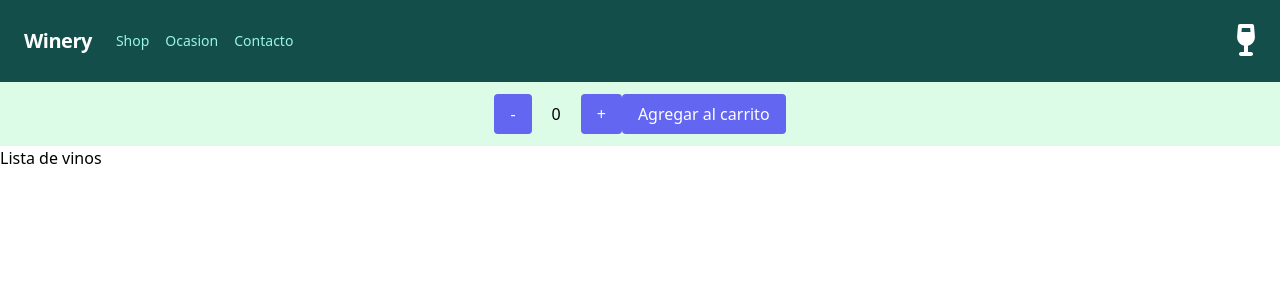
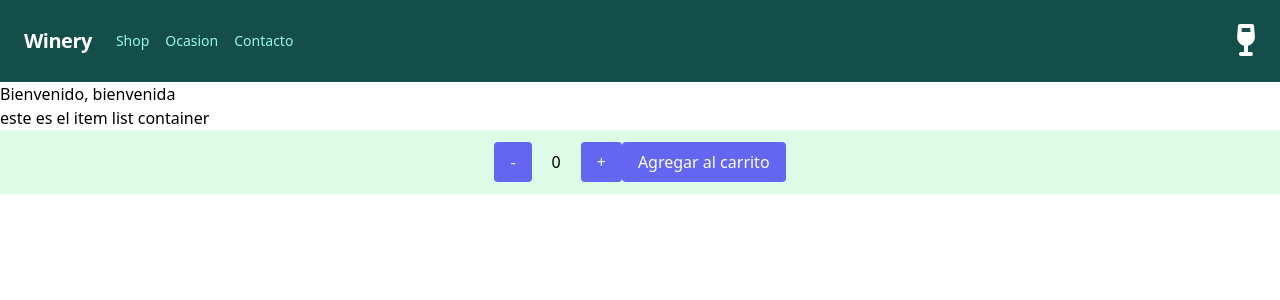
Before and after one commit to Paulacolque96/cli-colque, a React (Create React App) app: page / in a window 1280 px wide. Shown: the top 300 px of the page. Built offline with nearby package versions, Linux system fonts and the light colour scheme.

Commit message:
CartW e ItemLC

```diff
--- a/src/App.js
+++ b/src/App.js
@@ -7,7 +7,7 @@ function App() {
     <div className="App">
       <header className="App-header">
         <NavBar/>
-        <ItemListContainer/>
+        <ItemListContainer greet="Bienvenido, bienvenida"/>
       </header>
     </div>
   );
--- a/src/components/ItemListContainer.jsx
+++ b/src/components/ItemListContainer.jsx
@@ -1,10 +1,11 @@
 import ItemCount from "./ItemCount";
 
-function ItemListContainer() {
+function ItemListContainer(props) {
     return(
         <div>
+        <h2>{props.greet}</h2>
+        <p>este es el item list container</p>
         <ItemCount stock={10} initial={0} />
-        <p>Lista de vinos</p>
         </div>
     )
 }
```
